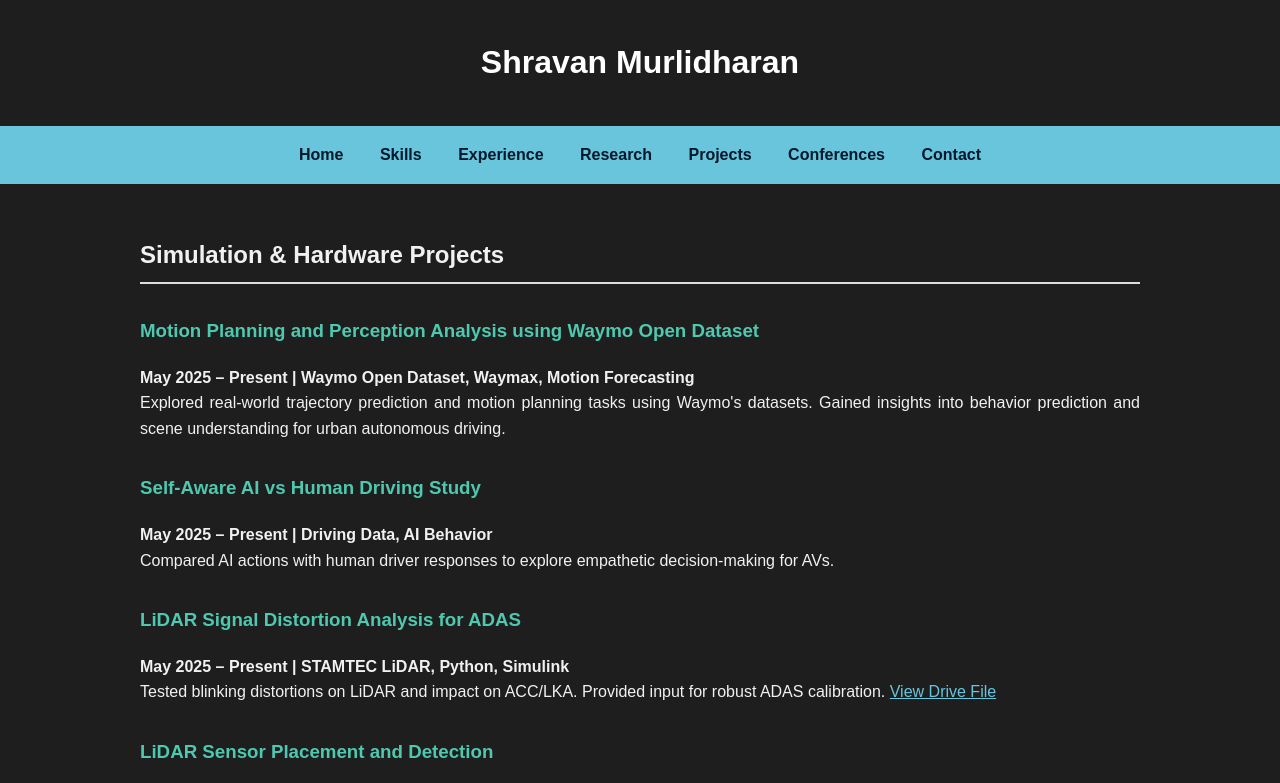
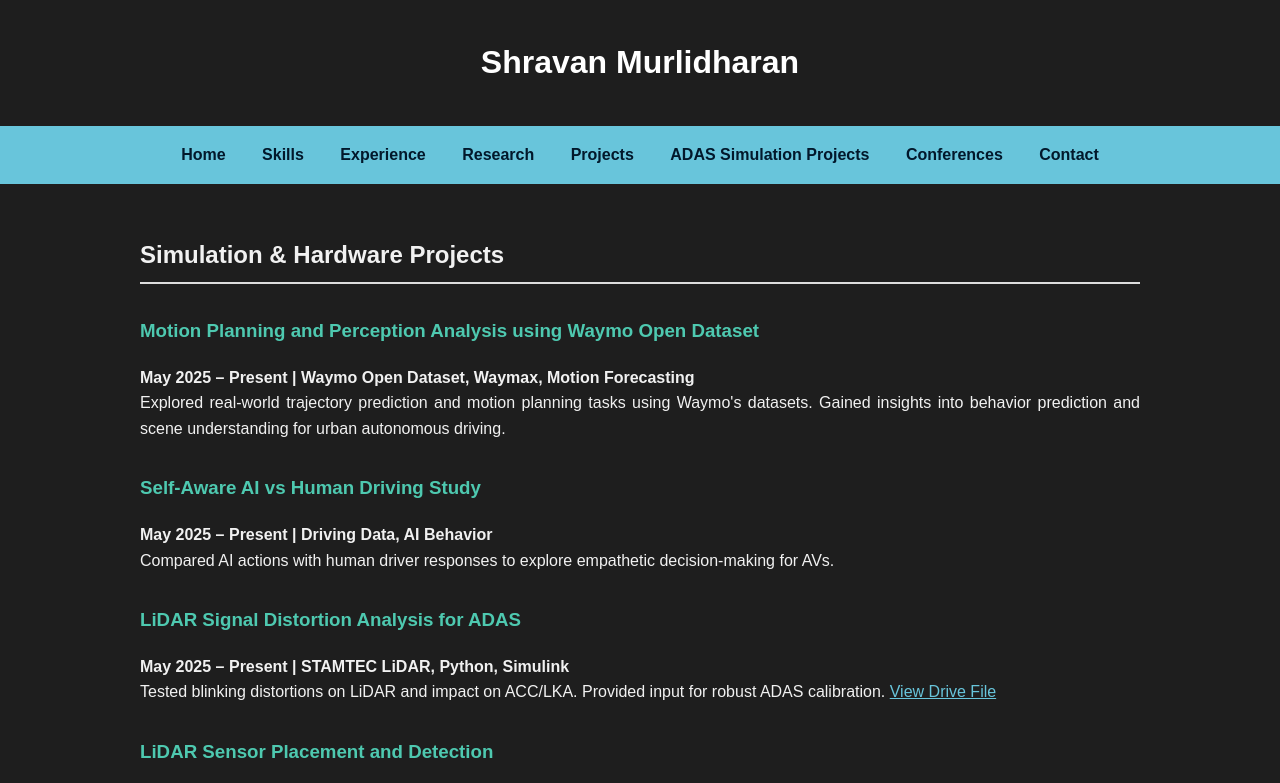
Before and after one commit to Shrv03/Shravan-s-Portfolio, a plain HTML site: page projects.html in a window 1280 px wide. Shown: the top 783 px of the page. Drawn offline with Linux system fonts and the light colour scheme.

Commit message:
Update projects.html

```diff
--- a/projects.html
+++ b/projects.html
@@ -80,6 +80,7 @@
     <a href="experience.html">Experience</a>
     <a href="research.html">Research</a>
     <a href="projects.html">Projects</a>
+    <a href="adas_simulation_projects.html">ADAS Simulation Projects</a>
     <a href="conference.html">Conferences</a>
     <a href="contact.html">Contact</a>
   </nav>
```
